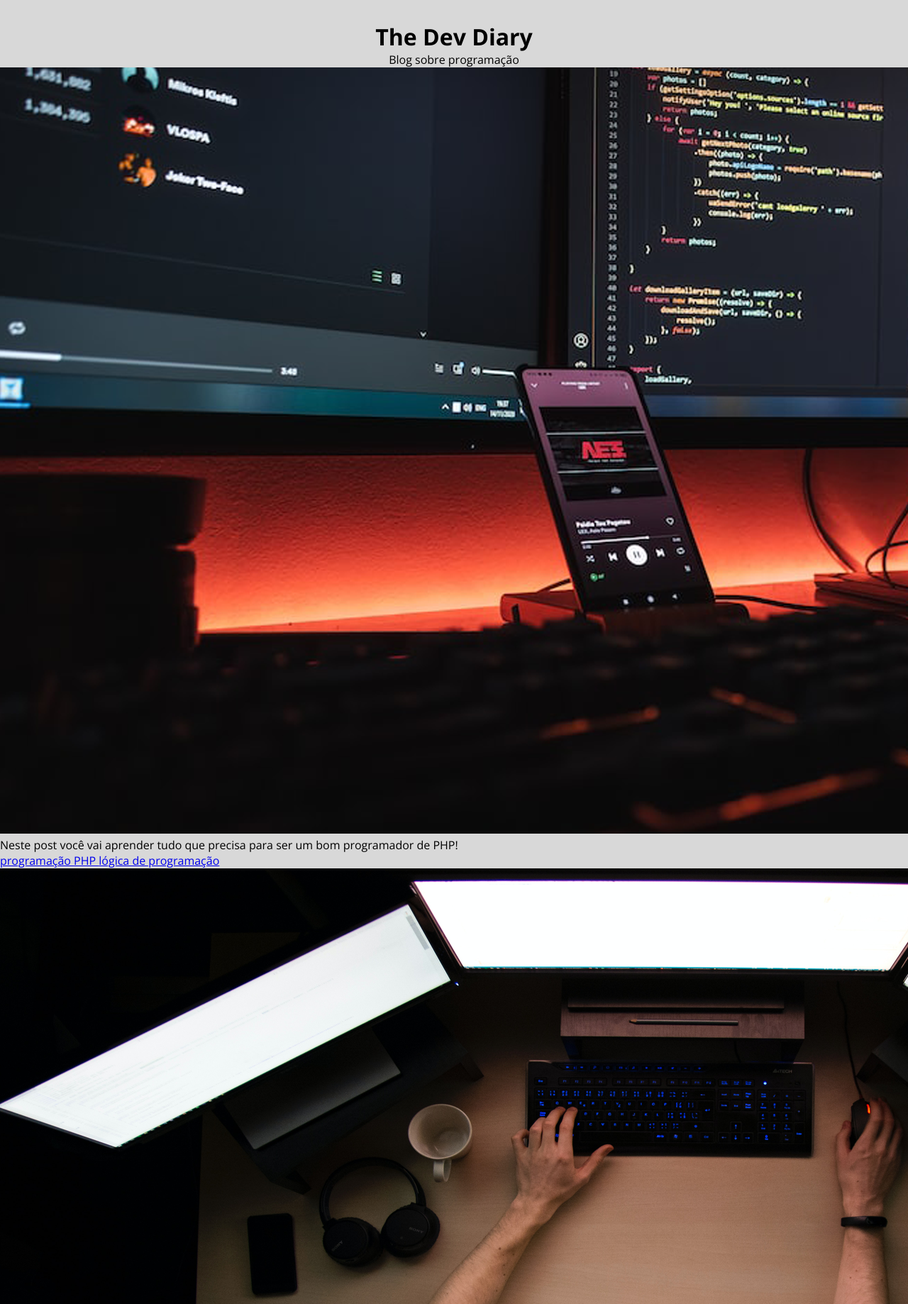
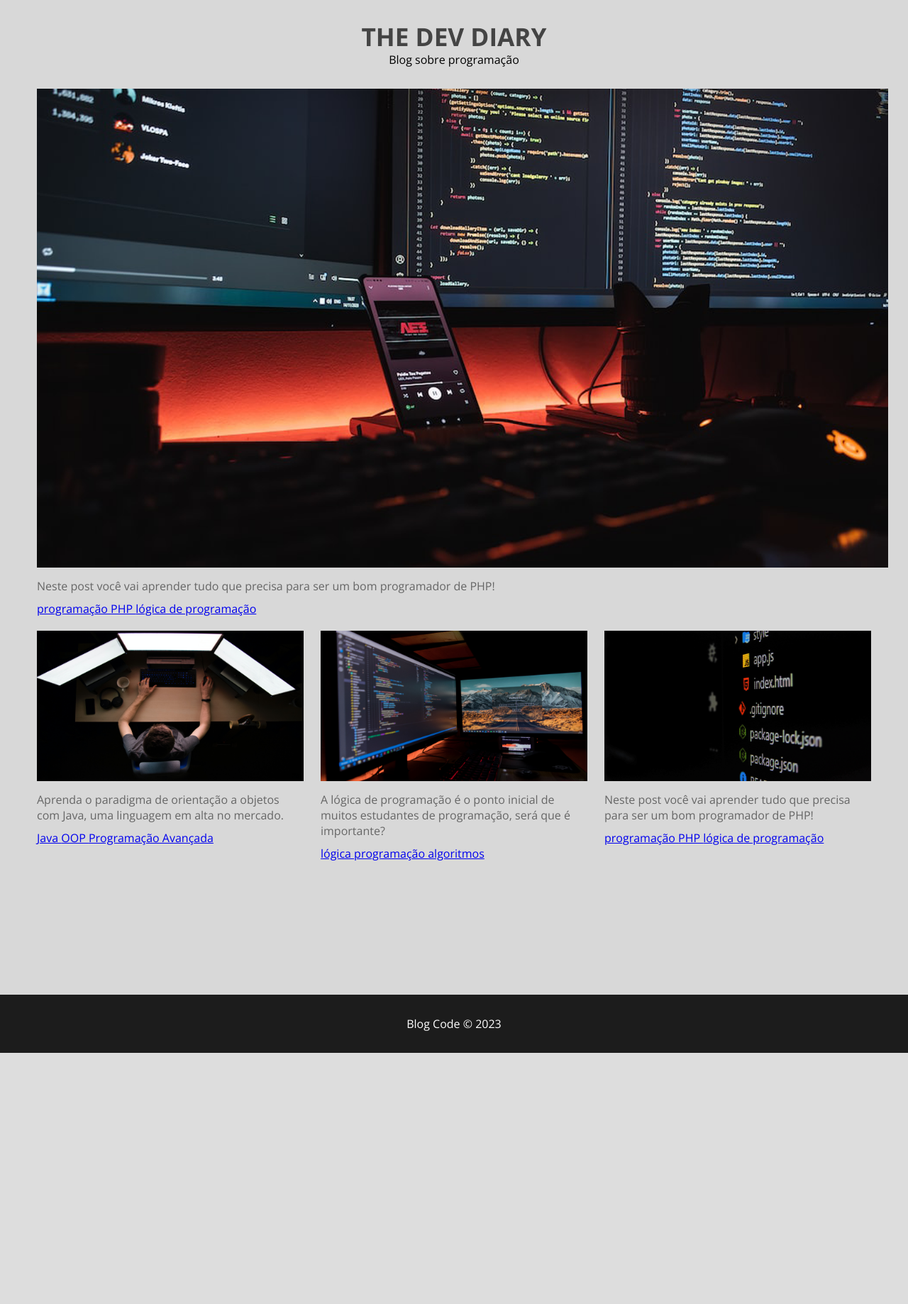
Before and after one commit to aduartee/Blog_Code, a PHP site: page / in a window 1280 px wide; the page is wider, and only the part inside the window is pictured. Shown: the part 82-1920 px from the top of that part at 71% size. After the commit the page ends 1566 px from the top of that part, so only its background shows below. Run offline with PHP 8.4, Linux system fonts and the light colour scheme.

Commit message:
Estilizando a home

```diff
--- a/css/styles.css
+++ b/css/styles.css
@@ -57,7 +57,7 @@ main {
     left: 150vh;
 }
 
-footer{
+footer {
     width: 100%;
     position: absolute;
     bottom: 0;
@@ -70,7 +70,80 @@ footer{
 #title-container {
     min-width: 500px;
     text-align: center;
-    margin-top:30px;
+    margin-top: 30px;
+    transition: 1s;
+}
+
+#title-container h1 {
+    margin-top: 10px;
+    color: #444444;
+    text-transform: uppercase;
+    transition: 1s;
+    cursor: pointer;
+    transform: scale(1.1);
+}
+
+#title-container h1:hover {
+    color: #999;
+    transform: scale(1.5);
+    cursor: pointer;
+    text-shadow: 1px 6px 2px rgba(0, 0, 0, 0.1);
+}
+
+#title-container:hover {
+    cursor: pointer;
+    color: #999;
+}
+
+.post-box:first-child {
+    min-width: 100%;
+}
+
+#posts-container {
+    max-width: 1200px;
+    margin: 0 auto;
+    margin-top: 30px;
+    display: flex;
+    flex-wrap: wrap;
+}
+
+.post-box {
+    flex: 1 1 0;
+    margin: 0 1%;
+    margin-bottom: 20px;
+
+}
+
+.post-box img {
+    max-width: 100%;
+}
+
+.post-box .post-title {
+    font-size: 24px;
+    margin: 10px 0;
+}
+
+.post-box .post-title {
+    color: #000;
+    transition: 5s;
+}
+
+.post-box .post-title:hover {
+    color: #999;
+}
+
+.post-box .post-description {
+    color: #666;
+}
+
+.tags-container {
+    margin-top: 10px;
+}
+
+.tags-container a {
+    font-size: 14px;
+    display: inline-block;
+    margin-right: 5px;
 }
 
 body {
@@ -147,15 +220,15 @@ button {
     border-radius: 50%;
 }
 
-  input:checked + .slider {
+input:checked+.slider {
     background-color: #2196F3;
 }
 
-  input:focus + .slider {
+input:focus+.slider {
     box-shadow: 0 0 1px #2196F3;
 }
 
-  input:checked + .slider:before {
+input:checked+.slider:before {
     -webkit-transform: translateX(26px);
     -ms-transform: translateX(26px);
     transform: translateX(26px);
--- a/index.php
+++ b/index.php
@@ -9,7 +9,7 @@ include_once("template/header.php");
       <h1>The Dev Diary</h1>
       <p>Blog sobre programação</p>
     </div>
-    <div>
+    <div id="posts-container">
       <?php foreach ($posts as $post) : ?>
         <div class="post-box">
           <img src="<?= $BASE_URL ?>/img/<?= $post['img'] ?>" alt="<?= $post['title'] ?>">
@@ -17,7 +17,7 @@ include_once("template/header.php");
           <p class="post-description"><?= $post['description'] ?> </p>
           <div class="tags-container"></div>
           <?php foreach ($post['tags'] as $tag) : ?>
-            <a href="#"><?= $tag?> </a>
+            <a href="#"><?= $tag ?> </a>
           <?php endforeach ?>
         </div>
       <?php endforeach ?>
```
Lines whose indentation alone changed are shown as unchanged.
